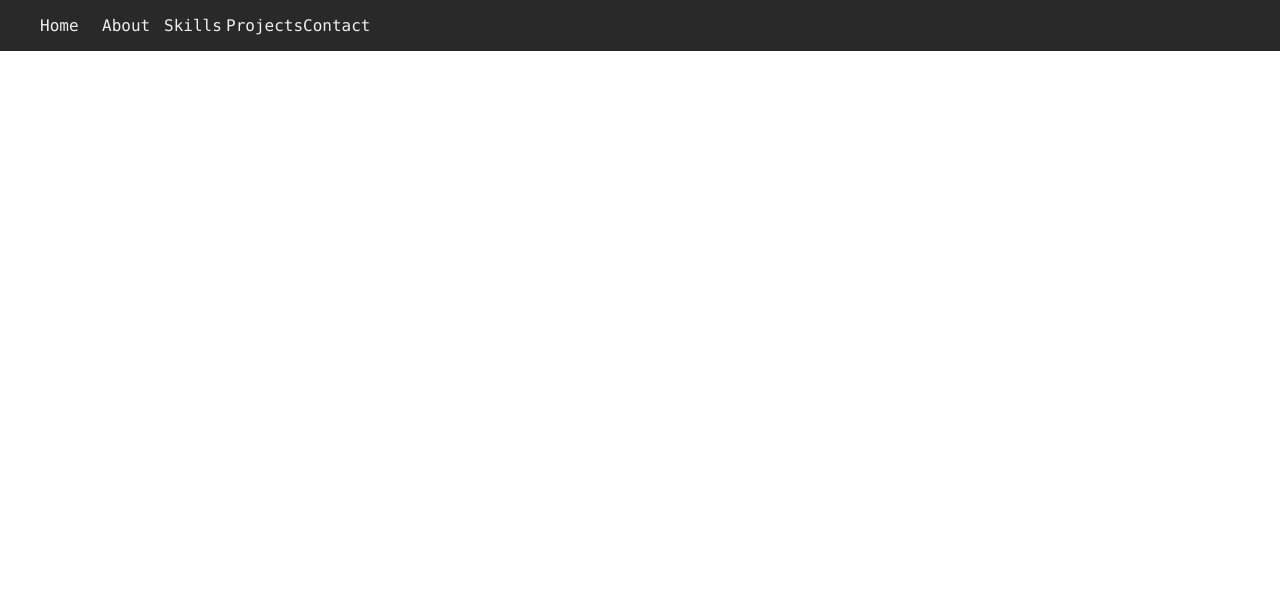
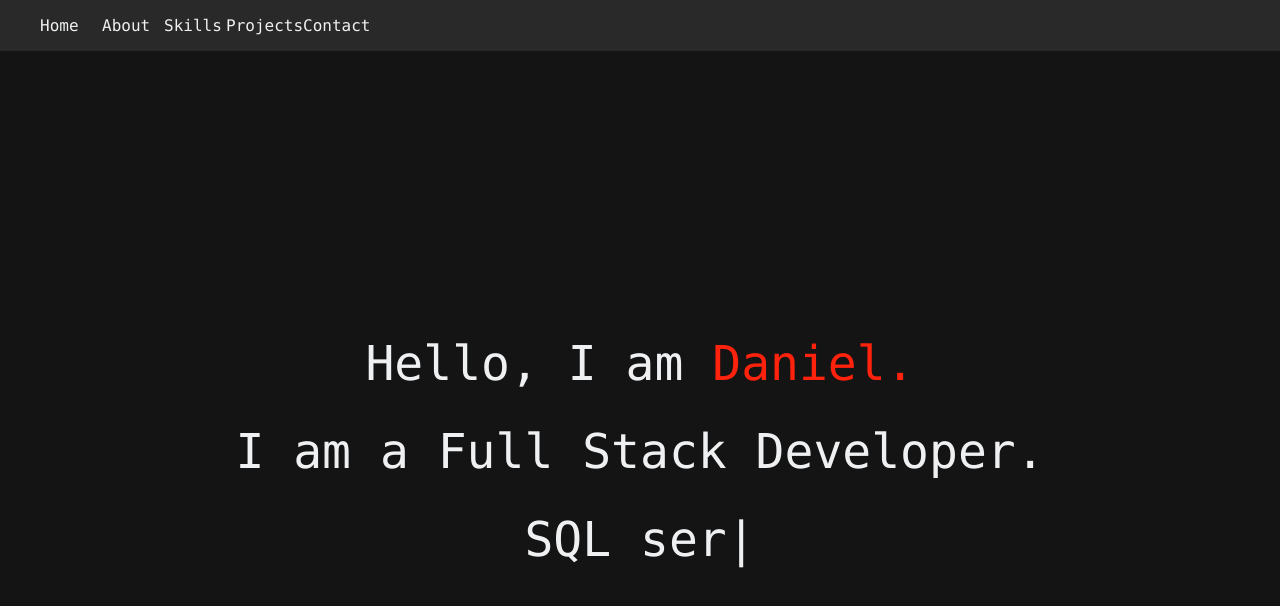
Before and after one commit to dandlp95/portfolio, a React (Create React App) app: page / in a window 1280 px wide. Shown: the top 606 px of the page. Built offline with nearby package versions, Linux system fonts and the light colour scheme; the HTML template or start-up script is replaced by a standard one.

Commit message:
my intro finished

```diff
--- a/package.json
+++ b/package.json
@@ -9,6 +9,7 @@
     "react": "^18.2.0",
     "react-dom": "^18.2.0",
     "react-scripts": "5.0.1",
+    "react-type-animation": "^2.1.2",
     "web-vitals": "^2.1.4"
   },
   "scripts": {
--- a/src/App.css
+++ /dev/null
@@ -1,38 +0,0 @@
-.App {
-  text-align: center;
-}
-
-.App-logo {
-  height: 40vmin;
-  pointer-events: none;
-}
-
-@media (prefers-reduced-motion: no-preference) {
-  .App-logo {
-    animation: App-logo-spin infinite 20s linear;
-  }
-}
-
-.App-header {
-  background-color: #282c34;
-  min-height: 100vh;
-  display: flex;
-  flex-direction: column;
-  align-items: center;
-  justify-content: center;
-  font-size: calc(10px + 2vmin);
-  color: white;
-}
-
-.App-link {
-  color: #61dafb;
-}
-
-@keyframes App-logo-spin {
-  from {
-    transform: rotate(0deg);
-  }
-  to {
-    transform: rotate(360deg);
-  }
-}
--- a/src/App.js
+++ b/src/App.js
@@ -1,12 +1,17 @@
-import React from 'react';
-import './App.css';
-import Header from './components/welcome';
-
+import React from "react";
+import AppCSS from "./App.module.css";
+import Header from "./components/header";
+import Home from "./components/home";
 
 function App() {
   return (
-    <Header />
-  )
+    <div className={AppCSS.appMain}>
+      <Header />
+        <div className={AppCSS.homeContainer}>
+          <Home />
+        </div>
+    </div>
+  );
 }
 
 export default App;
--- /dev/null
+++ b/src/App.module.css
@@ -0,0 +1,20 @@
+:root {
+  --eerie-blac: #141414;
+}
+
+.appMain {
+  background-color: var(--eerie-blac);
+  height: 500vh;
+}
+
+
+.homeContainer{
+    height: 100vh;
+    display:flex;
+    align-items: center;
+}
+
+.homeContainer>div{
+    flex:1;
+    text-align: center;
+}
--- a/src/components/header.jsx
+++ b/src/components/header.jsx
@@ -0,0 +1,18 @@
+import React from "react";
+import HeaderCSS from "./header.module.css";
+
+const Header = () => {
+  return (
+    <header className={HeaderCSS.headerMain}>
+      <ul>
+        <li>Home</li>
+        <li>About</li>
+        <li>Skills</li>
+        <li>Projects</li>
+        <li>Contact</li>
+      </ul>
+    </header>
+  );
+};
+
+export default Header;
--- /dev/null
+++ b/src/components/home.jsx
@@ -0,0 +1,38 @@
+import HomeCSS from "./home.module.css";
+import { TypeAnimation } from "react-type-animation";
+
+const Home = () => {
+  return (
+    <div className={HomeCSS.homeMain}>
+      <div>
+        <div>
+          Hello, I am <span>Daniel.</span>
+        </div>
+        <div>I am a Full Stack Developer.</div>
+        <TypeAnimation
+          sequence={[
+            "React.js",
+            1000,
+            ".NET Core",
+            1000,
+            "Node.js",
+            1000,
+            "SQL server",
+            1000,
+            "MongoDB",
+            1000,
+            "REST APIs",
+            1000,
+            "Postman.",
+            1000,
+          ]}
+          speed={40} // Custom Speed from 1-99 - Default Speed: 40
+          // style={{ fontSize: "2em" }}
+          wrapper="div" // Animation will be rendered as a <span>
+          repeat={0} // Repeat this Animation Sequence infinitely
+        />
+      </div>
+    </div>
+  );
+};
+export default Home;
--- /dev/null
+++ b/src/components/home.module.css
@@ -0,0 +1,18 @@
+:root {
+  --cultured: #eef0f2;
+  --red-ryb: #ff220c;
+}
+.homeMain {
+  font-family: Consolas;
+  font-size: 3rem;
+  font-weight: lighter;
+  color: var(--cultured);
+}
+
+.homeMain div > div:first-child span {
+  color: var(--red-ryb);
+}
+
+.homeMain div {
+    line-height: 5.5rem;
+}
--- a/src/components/welcome.jsx
+++ /dev/null
@@ -1,18 +0,0 @@
-import React from "react";
-import HeaderCSS from "./header.module.css";
-
-const Header = () => {
-  return (
-    <header className={HeaderCSS.headerMain}>
-      <ul>
-        <li>Home</li>
-        <li>About</li>
-        <li>Skills</li>
-        <li>Projects</li>
-        <li>Contact</li>
-      </ul>
-    </header>
-  );
-};
-
-export default Header;
```
Also changed, not shown: src/assets/images/danieldlp.jpg (added), src/components/welcome.module.css (deleted), 1 other file (tests, documents, lock files or other folders).
